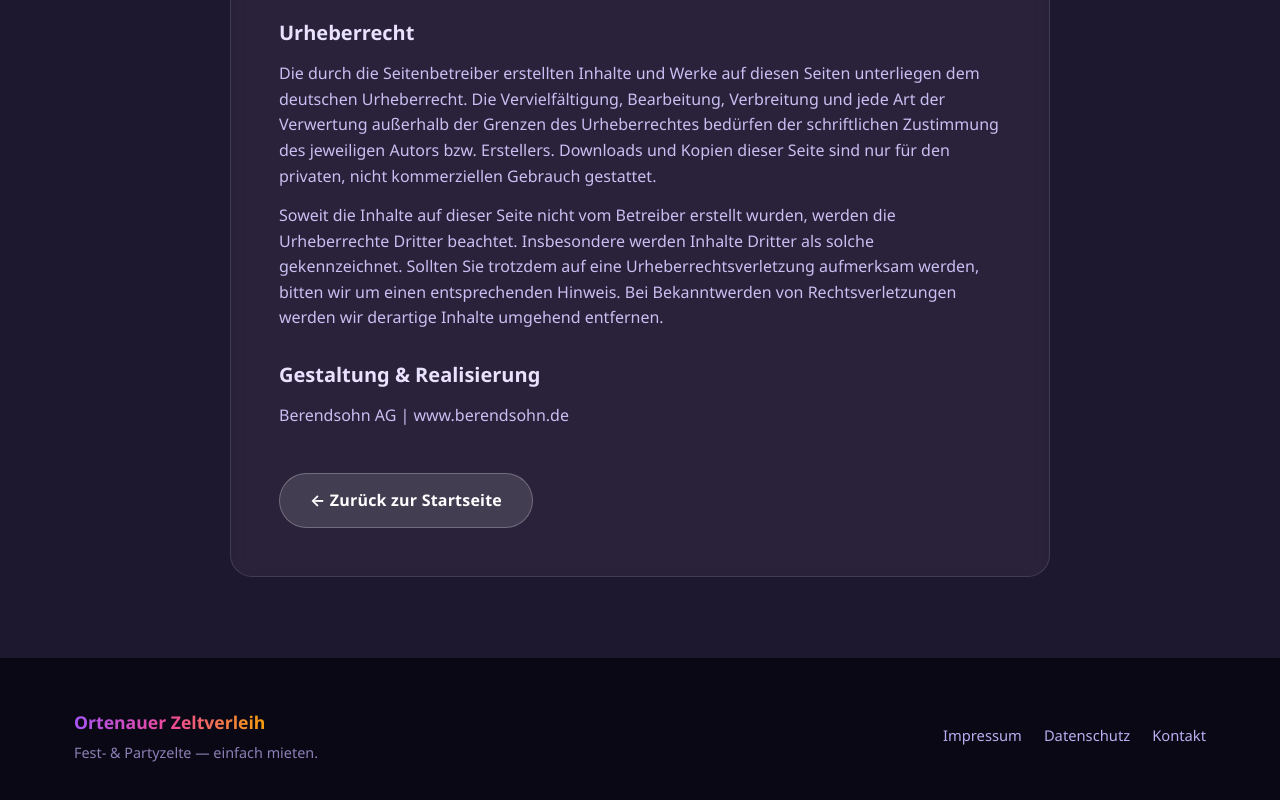
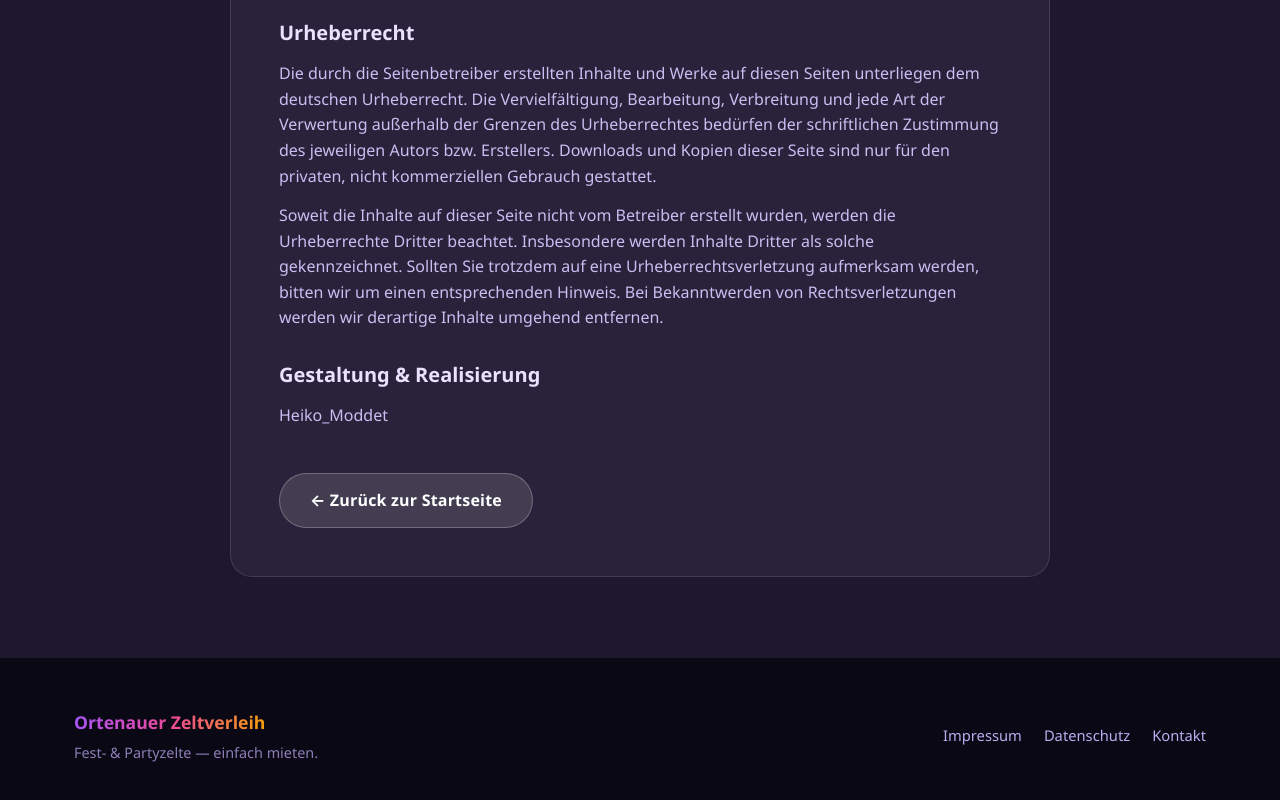
Before and after one commit to HeikoModdet/ortenauer-zeltverleih, a plain HTML site: page impressum.html in a window 1280 px wide. Shown: the part 849-1649 px from the top of the page. Drawn offline with Linux system fonts and the light colour scheme.

Commit message:
Impressum: Gestaltung/Realisierung auf Heiko_Moddet geändert

```diff
--- a/impressum.html
+++ b/impressum.html
@@ -53,7 +53,7 @@
     <p>Soweit die Inhalte auf dieser Seite nicht vom Betreiber erstellt wurden, werden die Urheberrechte Dritter beachtet. Insbesondere werden Inhalte Dritter als solche gekennzeichnet. Sollten Sie trotzdem auf eine Urheberrechtsverletzung aufmerksam werden, bitten wir um einen entsprechenden Hinweis. Bei Bekanntwerden von Rechtsverletzungen werden wir derartige Inhalte umgehend entfernen.</p>
 
     <h2>Gestaltung &amp; Realisierung</h2>
-    <p>Berendsohn AG | www.berendsohn.de</p>
+    <p>Heiko_Moddet</p>
 
     <a class="btn btn-ghost legal-back" href="index.html">← Zurück zur Startseite</a>
   </div>
```
